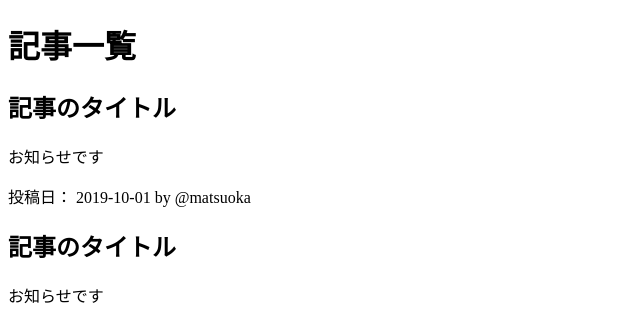
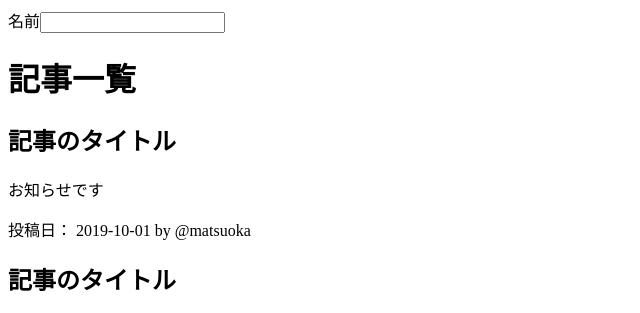
Before and after one commit to ma2ok/html_grammar, a plain HTML site: page index.html in a window 1280 px wide. Shown: the top 313 px of the page, without its empty margins (0-640 px from the left). Drawn offline with Linux system fonts and the light colour scheme.

Commit message:
入力欄作成

```diff
--- a/index.html
+++ b/index.html
@@ -6,6 +6,8 @@
   <meta name="description" content="プログラミング学習サービスのドットインストールです">
   <link rel="icon" href="favicon.ico"> </head>
 <body>
+
+  <label>名前<input type="text"></label>
 
   <h1>記事一覧</h1>
 
```
